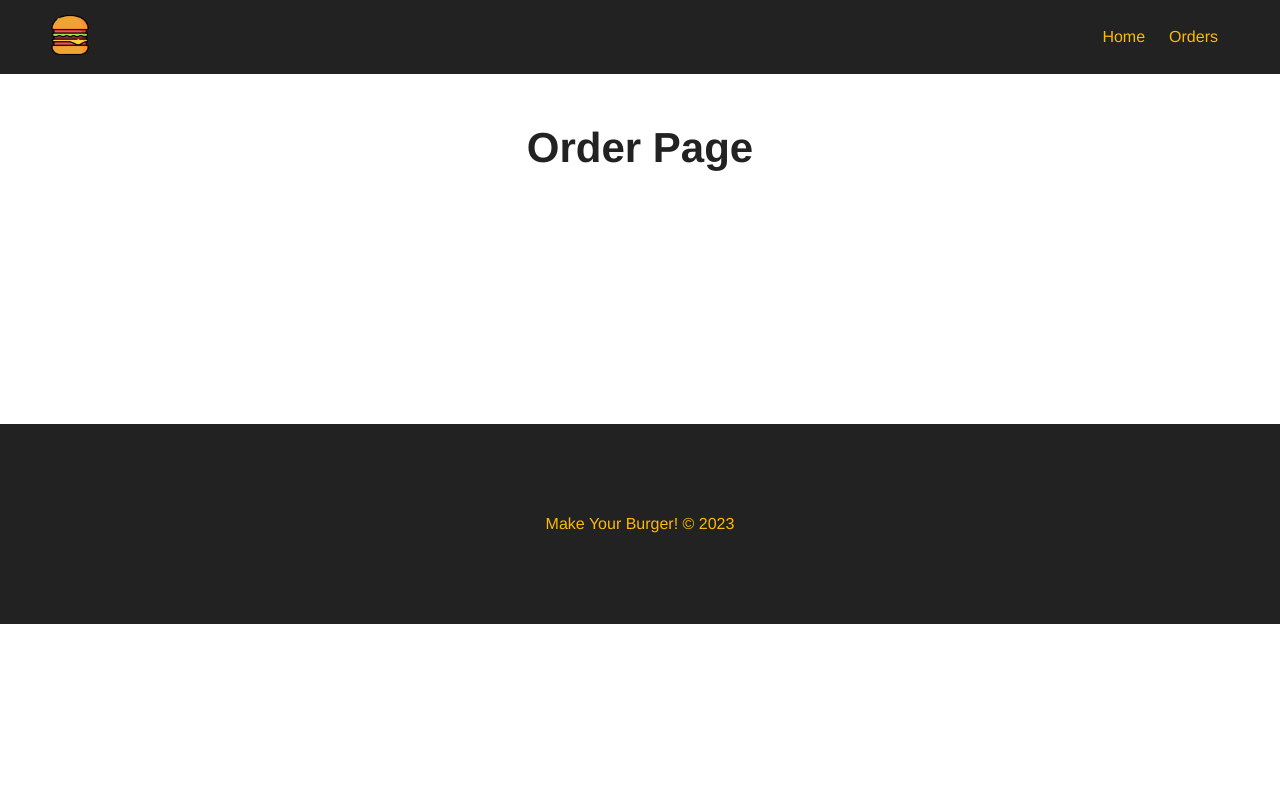
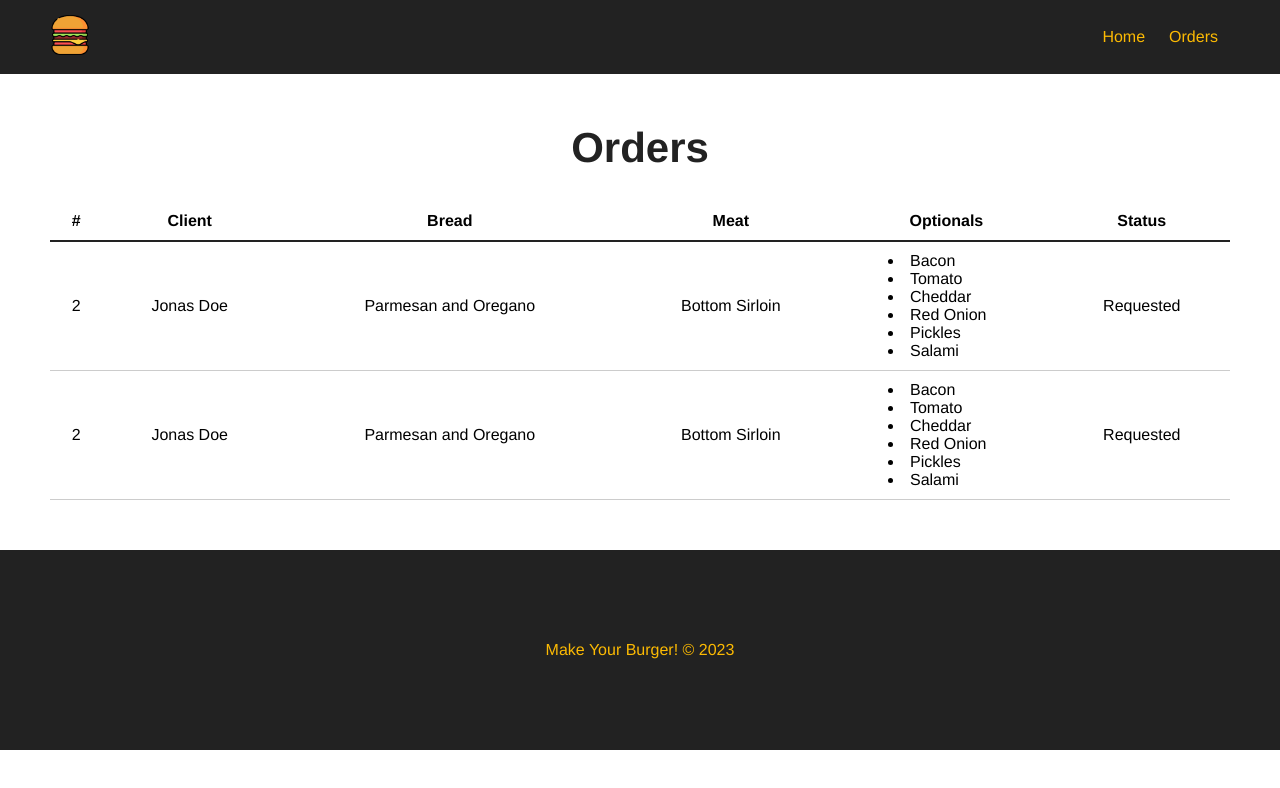
Before and after one commit to davidrogger/vue-practices, a Vue app in the folder project/make-your-burger/: page /orders in a window 1280 px wide. Shown: the top 788 px of the page. Built offline with nearby package versions, Linux system fonts and the light colour scheme; no server answers.

Commit message:
FEAT: initial structure table orders

```diff
--- /dev/null
+++ b/project/make-your-burger/src/components/Dashboard.vue
@@ -0,0 +1,88 @@
+<script>
+  const mockedUser = {
+    "name": "Jonas Doe",
+    "bread": "Parmesan and Oregano",
+    "meat": "Bottom Sirloin",
+    "options": [
+      "Bacon",
+      "Tomato",
+      "Cheddar",
+      "Red Onion",
+      "Pickles",
+      "Salami"
+    ],
+    "status": "Requested",
+    "id": 2
+    };
+
+  export default {
+    name: "Dashboard",
+    data() {
+      return {
+        titles: ["#", "Client", "Bread", "Meat", "Optionals", "Status"],
+        orders: [mockedUser, mockedUser],
+      }
+    }
+  }
+</script>
+
+<template>
+  <div>
+    <table>
+      <tr>
+        <th v-for="title in titles">
+          {{ title }}
+        </th>
+      </tr>
+      <tr v-for="customer in orders">
+        <td>
+          {{ customer.id }}
+        </td>
+        <td>
+          {{ customer.name }}
+        </td>
+        <td>
+          {{ customer.bread }}
+        </td>
+        <td>
+          {{ customer.meat }}
+        </td>
+        <td>
+          <ul>
+            <li v-for="optinal in customer.options">
+              {{ optinal }}
+            </li>
+          </ul>
+        </td>
+        <td>
+          {{ customer.status }}
+        </td>
+      </tr>
+    </table>
+  </div>
+</template>
+
+<style scoped>
+  table {
+    width: 100%;
+    border-collapse: collapse;
+  }
+
+  th {
+    border-bottom: 2px solid var(--primary-dark-color);
+    padding: 10px;
+  }
+
+  td {
+    border-bottom: 1px solid rgba(0, 0, 0, 0.2);
+    text-align: center;
+    padding: 10px;
+  }
+
+  ul {
+    list-style-position: inside;
+    width: 60%;
+    text-align: left;
+    margin: auto;
+  }
+</style>
--- a/project/make-your-burger/src/views/OrdersView.vue
+++ b/project/make-your-burger/src/views/OrdersView.vue
@@ -1,5 +1,15 @@
+<script>
+import Dashboard from '../components/Dashboard.vue';
+
+  export default {
+    name: "OrdersView",
+    components: { Dashboard }
+}
+</script>
+
 <template>
   <main class="page-container">
-    <h1>Order Page</h1>
+    <h1>Orders</h1>
+    <Dashboard />
   </main>
 </template>
```
